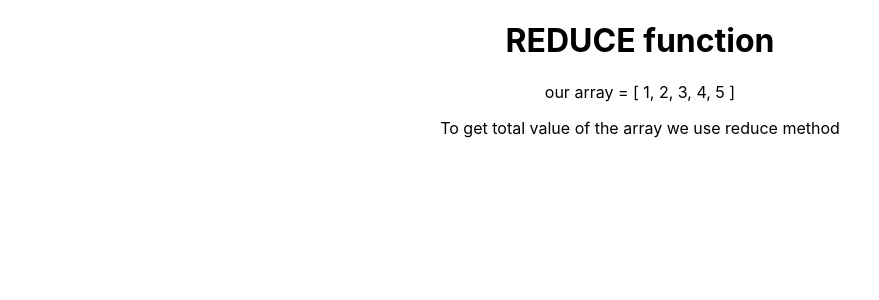
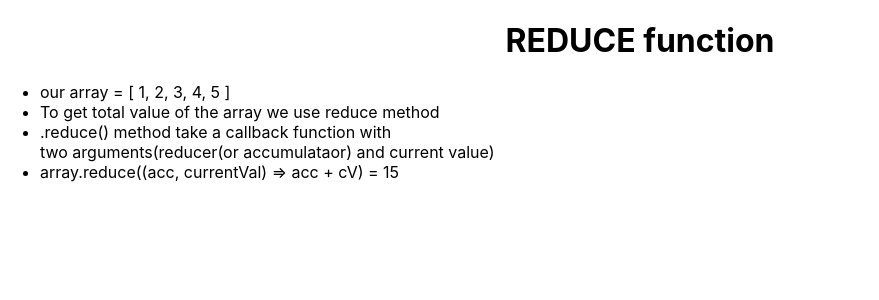
Before and after one commit to GoogleNanodegreeScholarship/reduce, a React (Create React App) app: page / in a window 1280 px wide. Shown: the top 300 px of the page, without its empty margins (0-879 px from the left). Built offline with nearby package versions, Linux system fonts and the light colour scheme.

Commit message:
Add a basic reduce funciton

```diff
--- a/src/App.js
+++ b/src/App.js
@@ -4,11 +4,19 @@ import './App.css';
 
 class App extends Component {
   render() {
+    const liStyle = {
+      textAlign: 'left'
+    }
+    const array = [ 1, 2, 3, 4, 5 ]
     return (
       <div className="App">
         <h1>REDUCE function</h1>
-        <p>our array = [ 1, 2, 3, 4, 5 ]</p>
-        <p>To get total value of the array we use reduce method</p>
+        <ul style={{width: '50%'}}>
+          <li style={liStyle}>our array = [ 1, 2, 3, 4, 5 ]</li>
+          <li style={liStyle}>To get total value of the array we use reduce method</li>
+          <li style={liStyle}>.reduce() method take a callback function with <br/>two arguments(reducer(or accumulataor) and current value)</li>
+          <li style={liStyle}>array.reduce((acc, currentVal) => acc + cV) = {array.reduce((acc, cV) => acc + cV)}</li>
+        </ul>
       </div>
     );
   }
```
